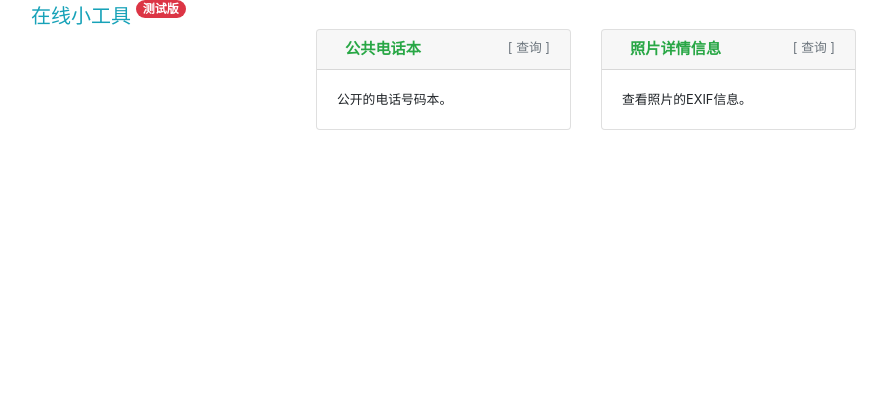
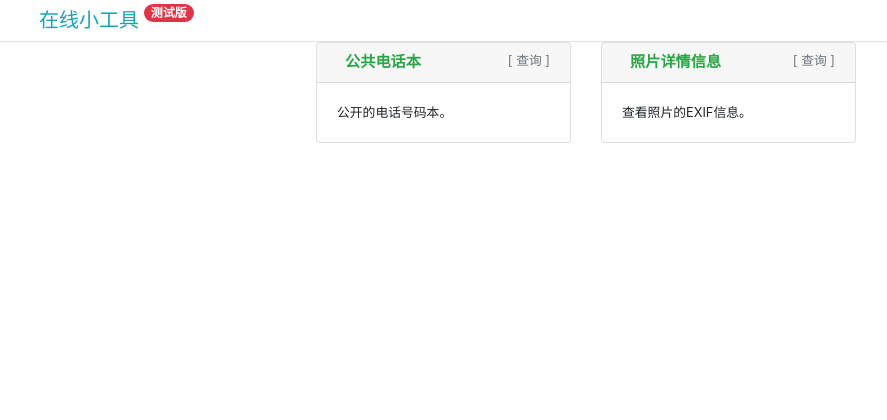
Before and after one commit to lgtm-migrator/tools-2, a PHP site: page /index.php in a window 1280 px wide. Shown: the top 420 px of the page, without its empty margins (54-941 px from the left). Run offline with PHP 8.4, Linux system fonts and the light colour scheme; some libraries are stand-ins or nearby versions.

Commit message:
调整 页头样式

```diff
--- a/header.php
+++ b/header.php
@@ -40,17 +40,19 @@
 <body>
 
 <div id="jt_header">
-    <div class="container mt-1" id="logo">
-        <a href="/index.php">
-            <span class="logo-img">
+    <div class="py-1 py-lg-2 container" id="logo">
+        <a class="text-decoration-none" href="/index.php">
+            <span class="mr-1 mr-lg-2 logo-img">
                 <!--<img src="" alt="">-->
+            <i class="mb-0 text-warning h4 fa fa-tools"></i>
             </span>
             <span class="logo-name" title="在线小工具">
-                <h1 class="d-inline h5 text-decoration-none text-info">在线小工具</h1>
+                <h1 class="mb-0 d-inline h5 text-info">在线小工具</h1>
             </span>
         </a>
         <span class="position-relative badge badge-pill badge-danger"
               style="z-index:-1;bottom:10px;font-size: 75%;">测试版</span>
     </div>
+    <div class="border-bottom"></div>
 </div>
 <div id="jt_content" style="min-height: 85vh;">
```
